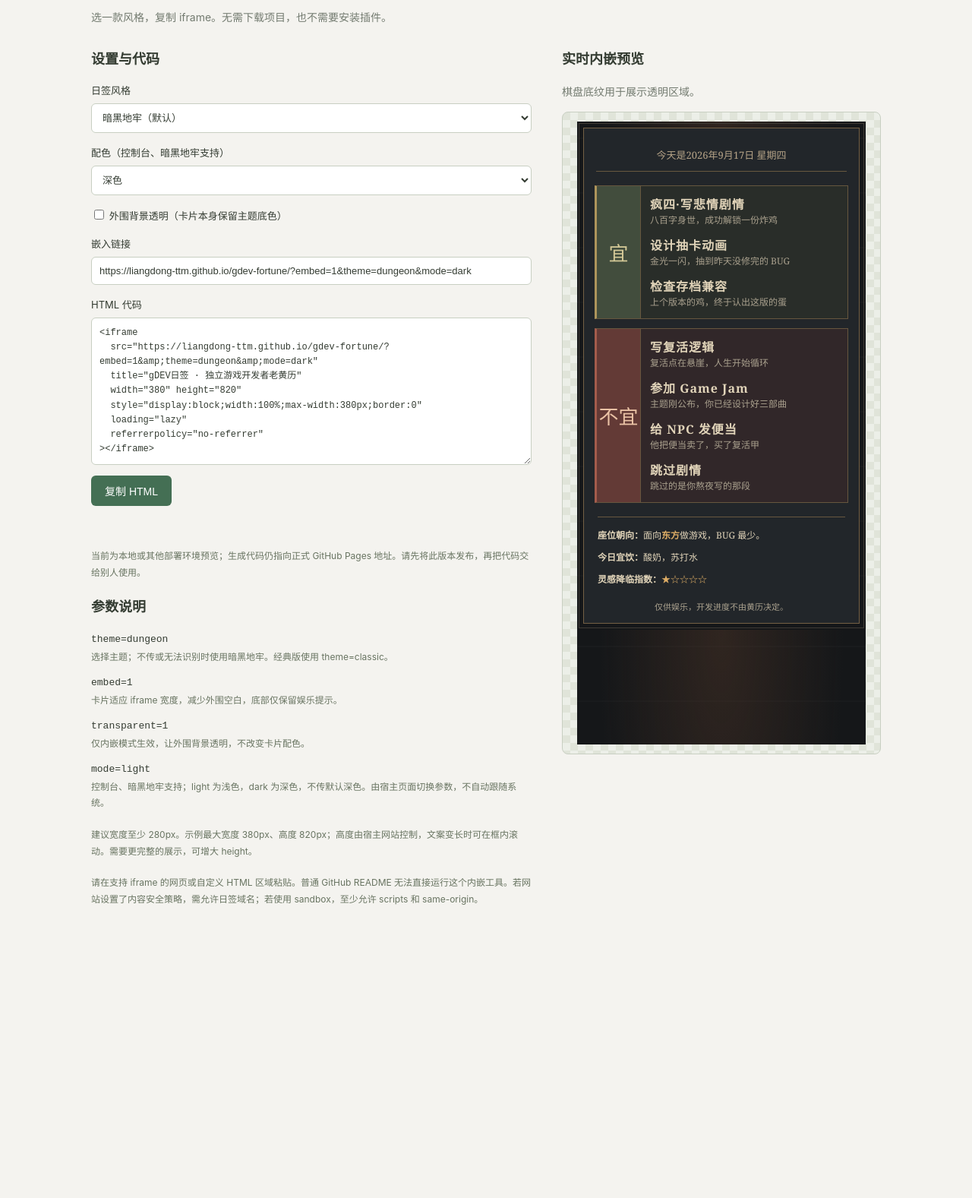
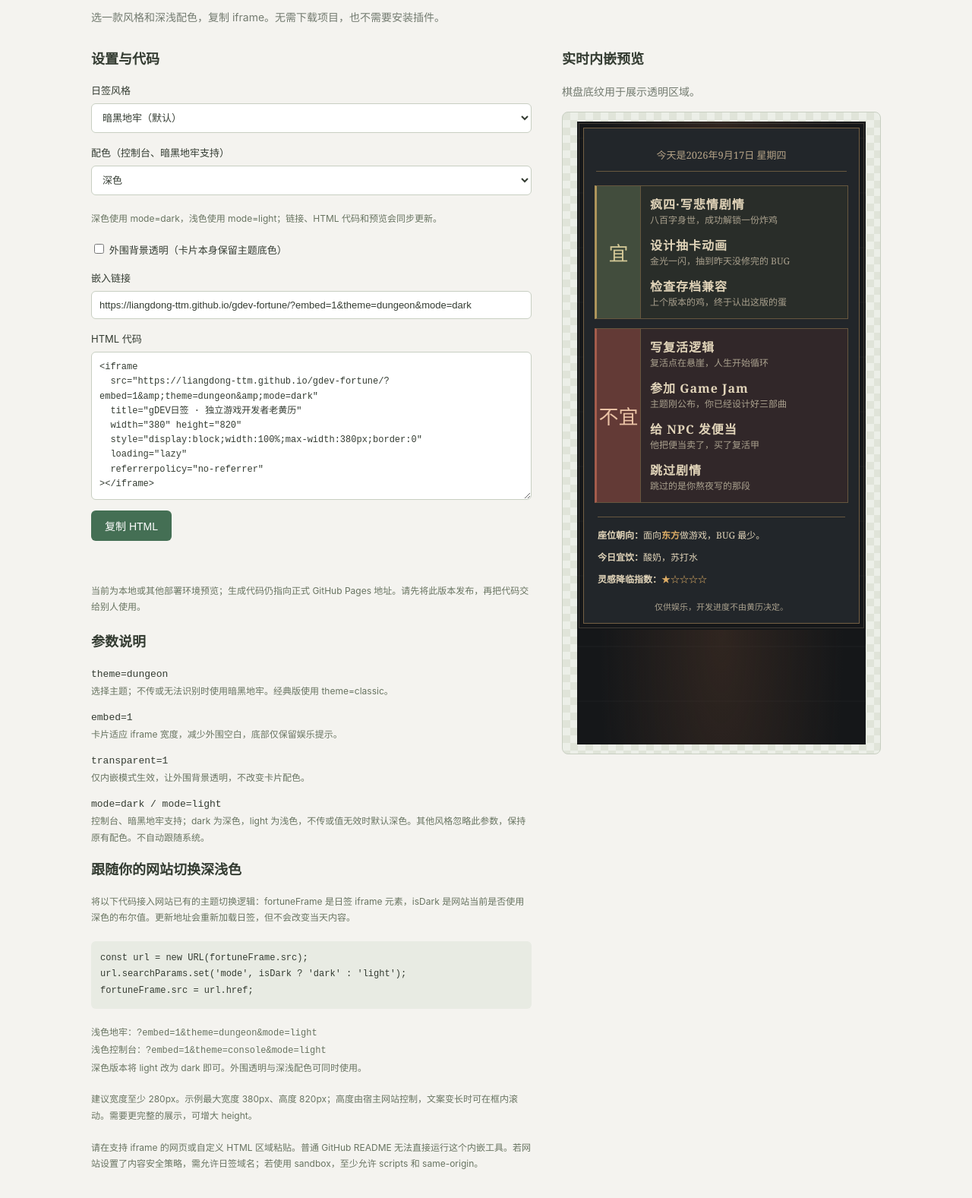
Before and after one commit to liangdong-ttm/gdev-fortune, a website: page public/embed.html in a window 1280 px wide. Shown: the part 131-1708 px from the top of the page at 76% size. Before the commit the page ends 1377 px from the top, so only its background shows below. Drawn offline with Linux system fonts and the light colour scheme.

Commit message:
feat: clarify light and dark embed integration
- Explain supported palettes and mode defaults in the embed builder.
- Show fixed-palette guidance for themes without mode support.
- Add host theme-switching code and light embed examples.
- Keep code examples scrollable on narrow layouts.
- Verify mode guidance and preserved selection with all 21 tests passing.
- Check whitespace with git diff --check.

```diff
--- a/public/embed-builder.css
+++ b/public/embed-builder.css
@@ -17,6 +17,9 @@ button { margin-top: 10px; padding: 10px 18px; background: #446f54; color: #fff;
 .note, dd { font-size: 12px; line-height: 1.8; color: #687461; }
 .note { margin: 20px 0; }
 dt { font: 13px/1.8 monospace; }
+pre { max-width: 100%; overflow-x: auto; padding: 12px; border-radius: 6px; background: #e8ebe3; font: 12px/1.8 monospace; }
+.settings { min-width: 0; }
+.note code { overflow-wrap: anywhere; }
 dd { margin: 0 0 12px; }
 .preview-surface { padding: 12px; background-color: #e0e4d9; background-image: conic-gradient(#ffffff66 25%, transparent 0 50%, #ffffff66 0 75%, transparent 0); background-size: 20px 20px; border: 1px solid #c8cfc2; border-radius: 8px; }
 iframe { display: block; width: 100%; max-width: 380px; border: 0; margin: auto; }
--- a/public/embed-builder.js
+++ b/public/embed-builder.js
@@ -11,6 +11,9 @@ function update() {
   url.searchParams.set('embed', '1');
   url.searchParams.set('theme', theme.value);
   mode.disabled = !['console', 'dungeon'].includes(theme.value);
+  document.getElementById('mode-note').textContent = mode.disabled
+    ? '当前风格使用固定配色，不支持深浅切换；生成链接不包含 mode 参数。'
+    : '深色使用 mode=dark，浅色使用 mode=light；链接、HTML 代码和预览会同步更新。';
   if (!mode.disabled) url.searchParams.set('mode', mode.value === 'light' ? 'light' : 'dark');
   if (transparent.checked) url.searchParams.set('transparent', '1');
   document.getElementById('embed-url').value = url.href;
--- a/public/embed.html
+++ b/public/embed.html
@@ -11,7 +11,7 @@
   <header>
     <a href="./">← 返回日签</a>
     <h1>把今天的日签，放进你的网站。</h1>
-    <p>选一款风格，复制 iframe。无需下载项目，也不需要安装插件。</p>
+    <p>选一款风格和深浅配色，复制 iframe。无需下载项目，也不需要安装插件。</p>
   </header>
   <main>
     <section class="settings" aria-labelledby="settings-title">
@@ -29,10 +29,11 @@
         <option value="console">控制台 · 开发者便签</option>
       </select>
       <label for="mode">配色（控制台、暗黑地牢支持）</label>
-      <select id="mode">
+      <select id="mode" aria-describedby="mode-note">
         <option value="dark" selected>深色</option>
         <option value="light">浅色</option>
       </select>
+      <p class="note" id="mode-note" role="status"></p>
       <label class="check"><input id="transparent" type="checkbox"> 外围背景透明（卡片本身保留主题底色）</label>
       <label for="embed-url">嵌入链接</label>
       <input id="embed-url" type="url" readonly>
@@ -46,8 +47,14 @@
         <dt>theme=dungeon</dt><dd>选择主题；不传或无法识别时使用暗黑地牢。经典版使用 theme=classic。</dd>
         <dt>embed=1</dt><dd>卡片适应 iframe 宽度，减少外围空白，底部仅保留娱乐提示。</dd>
         <dt>transparent=1</dt><dd>仅内嵌模式生效，让外围背景透明，不改变卡片配色。</dd>
-        <dt>mode=light</dt><dd>控制台、暗黑地牢支持；light 为浅色，dark 为深色，不传默认深色。由宿主页面切换参数，不自动跟随系统。</dd>
+        <dt>mode=dark / mode=light</dt><dd>控制台、暗黑地牢支持；dark 为深色，light 为浅色，不传或值无效时默认深色。其他风格忽略此参数，保持原有配色。不自动跟随系统。</dd>
       </dl>
+      <h2>跟随你的网站切换深浅色</h2>
+      <p class="note">将以下代码接入网站已有的主题切换逻辑：fortuneFrame 是日签 iframe 元素，isDark 是网站当前是否使用深色的布尔值。更新地址会重新加载日签，但不会改变当天内容。</p>
+      <pre><code>const url = new URL(fortuneFrame.src);
+url.searchParams.set('mode', isDark ? 'dark' : 'light');
+fortuneFrame.src = url.href;</code></pre>
+      <p class="note">浅色地牢：<code>?embed=1&amp;theme=dungeon&amp;mode=light</code><br>浅色控制台：<code>?embed=1&amp;theme=console&amp;mode=light</code><br>深色版本将 light 改为 dark 即可。外围透明与深浅配色可同时使用。</p>
       <p class="note">建议宽度至少 280px。示例最大宽度 380px、高度 820px；高度由宿主网站控制，文案变长时可在框内滚动。需要更完整的展示，可增大 height。</p>
       <p class="note">请在支持 iframe 的网页或自定义 HTML 区域粘贴。普通 GitHub README 无法直接运行这个内嵌工具。若网站设置了内容安全策略，需允许日签域名；若使用 sandbox，至少允许 scripts 和 same-origin。</p>
     </section>
```
Also changed, not shown: test/embed-builder.test.js (+6 -0 lines).
